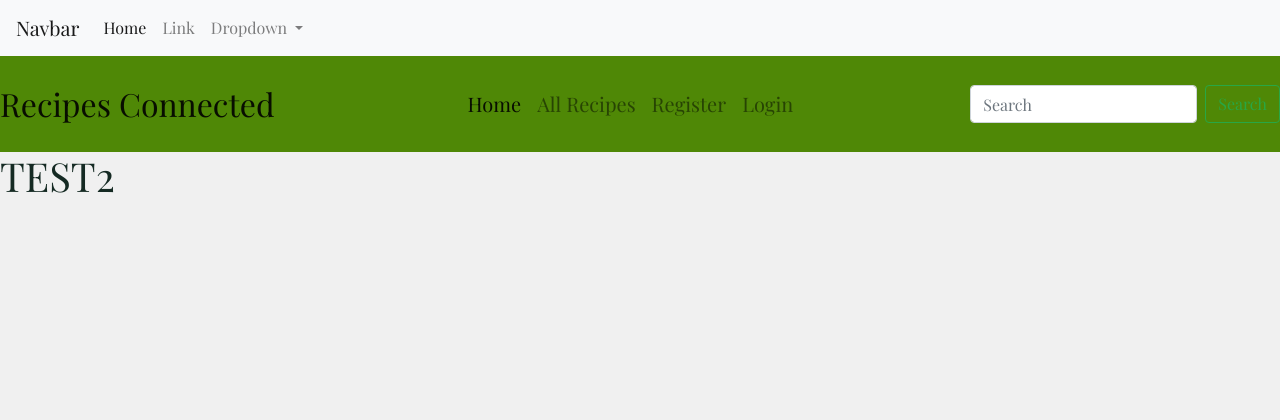
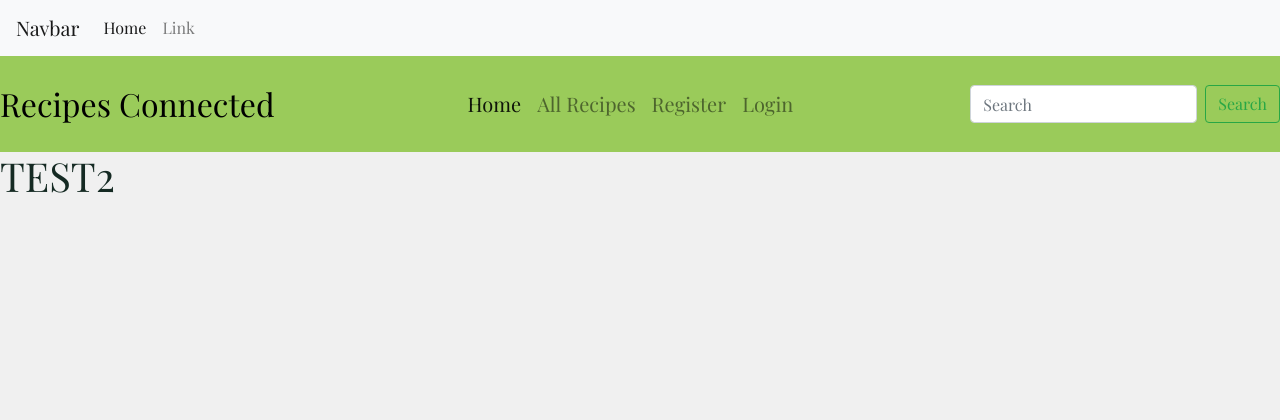
Before and after one commit to MatthewYong/recipes-connected, a Flask app: page / in a window 1280 px wide. Shown: the top 420 px of the page. Run offline with Flask 2, Linux system fonts and the light colour scheme; some libraries are stand-ins or nearby versions.

Commit message:
Fix navbar toggler

```diff
--- a/static/css/style.css
+++ b/static/css/style.css
@@ -32,14 +32,13 @@ footer{
 }
 
 #nav-bg-colour{
-    background-color:rgb(79, 136, 6);
+    background-color:rgba(120, 189, 29, 0.705);
     padding: 1.2rem 0 1.2rem 0;
 }
-/*
+
 #logo{
-    position: absolute;
-    top: 0.5rem;
-}*/
+    color: rgb(0, 0, 0);
+}
 
 #logo:hover{
     color: rgb(79, 136, 6);
--- a/templates/base.html
+++ b/templates/base.html
@@ -32,29 +32,16 @@
       <li class="nav-item">
         <a class="nav-link" href="#">Link</a>
       </li>
-      <li class="nav-item dropdown">
-        <a class="nav-link dropdown-toggle" href="#" id="navbarDropdown" role="button" data-toggle="dropdown" aria-haspopup="true" aria-expanded="false">
-          Dropdown
-        </a>
-        <div class="dropdown-menu" aria-labelledby="navbarDropdown">
-          <a class="dropdown-item" href="#">Action</a>
-          <a class="dropdown-item" href="#">Another action</a>
-          <div class="dropdown-divider"></div>
-          <a class="dropdown-item" href="#">Something else here</a>
-        </div>
-      </li>
 
     </ul>
 
   </div>
 </nav>
     <nav class="navbar navbar-expand-lg navbar-light" id="nav-bg-colour">
-        <div>
-            <a class="navbar-brand nav-hover lg-font" id="logo" href="{{url_for('home')}}">Recipes Connected</a>
-            <button class="navbar-toggler" type="button" data-toggle="collapse" data-target="#navbarNav" aria-controls="navbarNav" aria-expanded="false" aria-label="Toggle navigation">
-                <span class="navbar-toggler-icon"></span>
-            </button>
-        </div>
+        <a class="navbar-brand nav-hover lg-font" id="logo" href="{{url_for('home')}}">Recipes Connected</a>
+        <button class="navbar-toggler" type="button" data-toggle="collapse" data-target="#navbarNav" aria-controls="navbarNav" aria-expanded="false" aria-label="Toggle navigation">
+            <span class="navbar-toggler-icon"></span>
+        </button>
         <div class="collapse navbar-collapse" id="navbarNav">
             <ul class="navbar-nav mx-auto md-font">
                 <li class="nav-item active">
```
